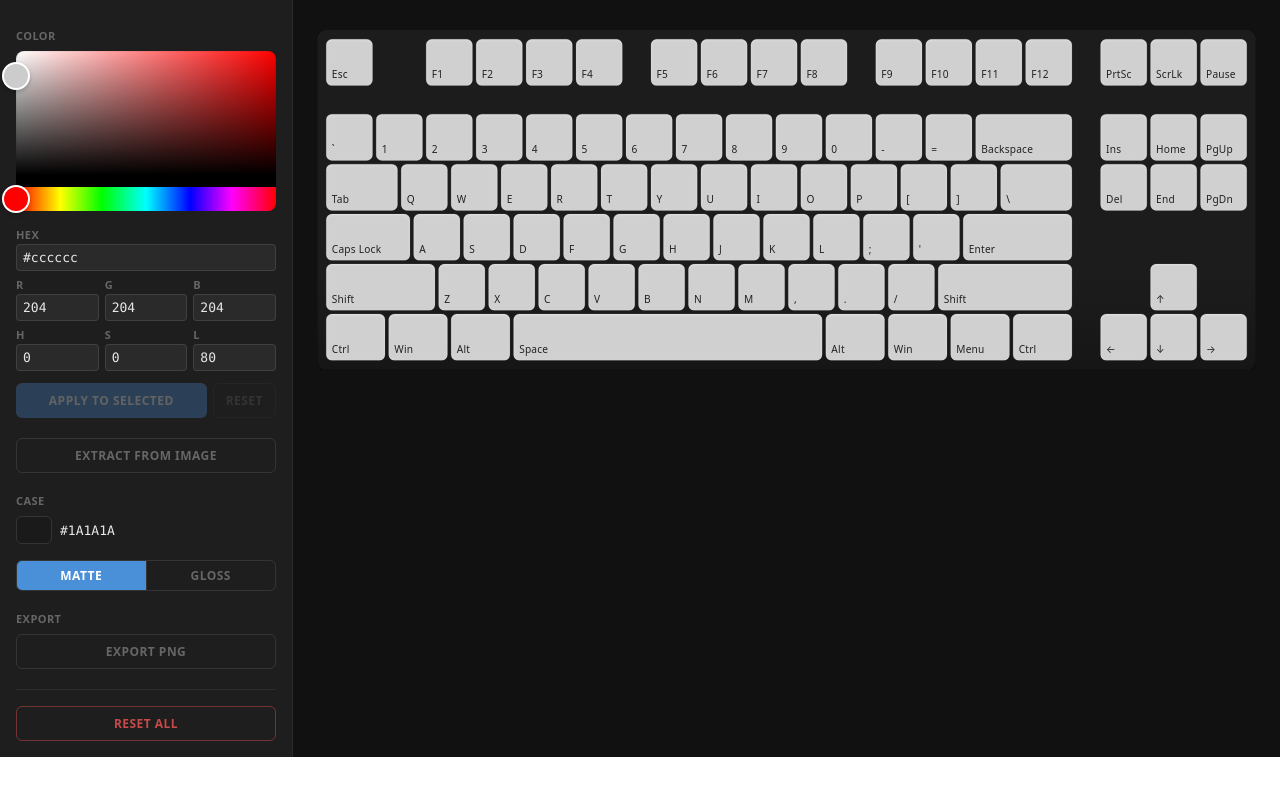
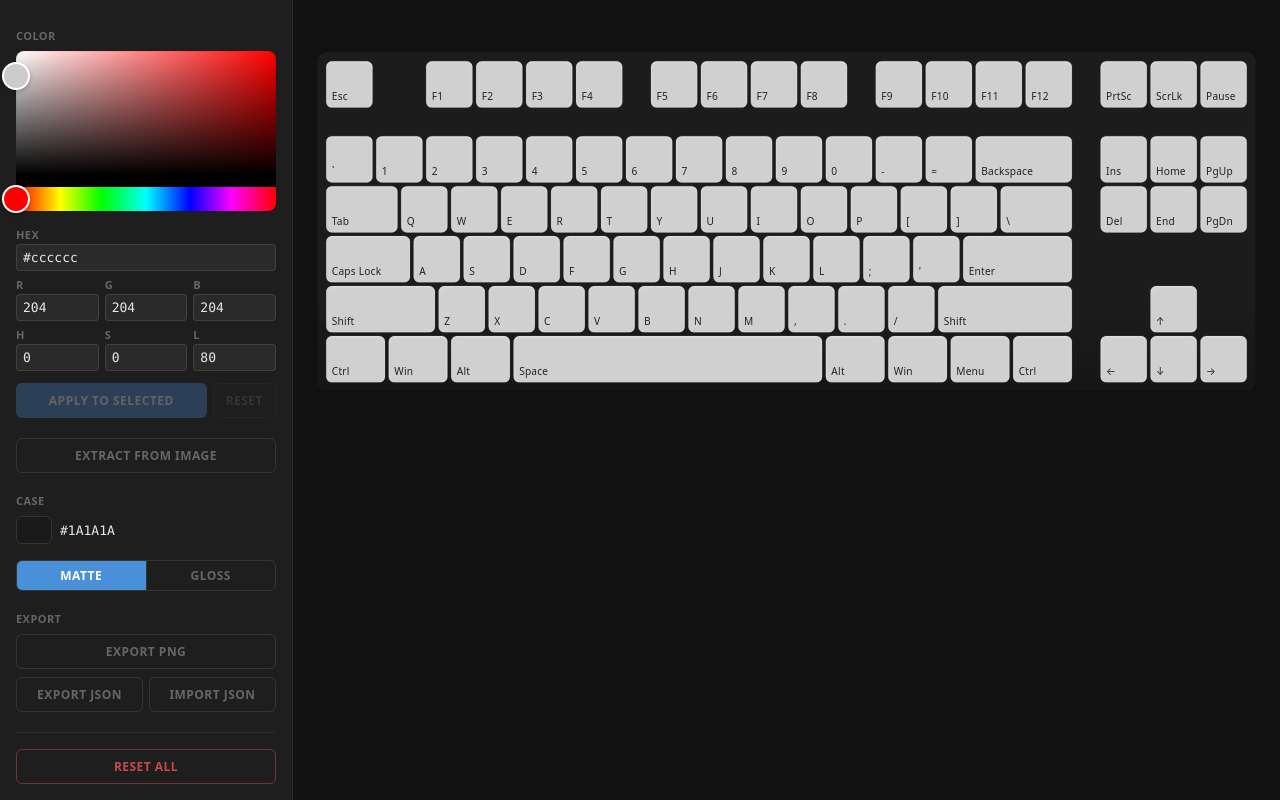
Before and after one commit to Ayrt0nZyr/KeyPalette, a React (Vite) app: page / in a window 1280 px wide. Shown: the part 357-1157 px from the top of the page. Before the commit the page ends 1114 px from the top, so only its background shows below. Built offline with nearby package versions, Linux system fonts and the light colour scheme.

Commit message:
V2 step 9: JSON import / export

```diff
--- a/src/components/ExportPanel/ExportPanel.jsx
+++ b/src/components/ExportPanel/ExportPanel.jsx
@@ -1,10 +1,12 @@
-import { useState } from 'react';
+import { useRef, useState } from 'react';
 import { exportPng } from '../../utils/exportPng.js';
+import { downloadColorway, deserializeColorway } from '../../utils/exportJson.js';
 import styles from './ExportPanel.module.css';
 
-export default function ExportPanel({ state, keyboardRef }) {
+export default function ExportPanel({ state, actions, keyboardRef }) {
   const [busy, setBusy] = useState(false);
   const [error, setError] = useState('');
+  const fileInputRef = useRef(null);
 
   const handleExportPng = async () => {
     setError('');
@@ -19,6 +21,35 @@ export default function ExportPanel({ state, keyboardRef }) {
     }
   };
 
+  const handleExportJson = () => {
+    setError('');
+    try {
+      downloadColorway(state);
+    } catch (e) {
+      setError(`JSON export failed: ${e?.message || e}`);
+    }
+  };
+
+  const handleImportClick = () => {
+    setError('');
+    fileInputRef.current?.click();
+  };
+
+  const handleFileChange = async (e) => {
+    const file = e.target.files?.[0];
+    // Reset so selecting the same file again still fires onChange.
+    e.target.value = '';
+    if (!file) return;
+    setError('');
+    try {
+      const text = await file.text();
+      const data = deserializeColorway(text);
+      actions.importColorway(data);
+    } catch (err) {
+      setError(err?.message || 'Import failed.');
+    }
+  };
+
   return (
     <div className={styles.section}>
       <h3 className={styles.sectionTitle}>Export</h3>
@@ -30,6 +61,21 @@ export default function ExportPanel({ state, keyboardRef }) {
       >
         {busy ? 'Exporting…' : 'Export PNG'}
       </button>
+      <div className={styles.row}>
+        <button type="button" className={styles.exportBtn} onClick={handleExportJson}>
+          Export JSON
+        </button>
+        <button type="button" className={styles.exportBtn} onClick={handleImportClick}>
+          Import JSON
+        </button>
+      </div>
+      <input
+        ref={fileInputRef}
+        type="file"
+        accept=".json"
+        onChange={handleFileChange}
+        style={{ display: 'none' }}
+      />
       {error && <p className={styles.error} role="alert">{error}</p>}
     </div>
   );
--- a/src/components/ExportPanel/ExportPanel.module.css
+++ b/src/components/ExportPanel/ExportPanel.module.css
@@ -40,6 +40,15 @@
   cursor: not-allowed;
 }
 
+.row {
+  display: flex;
+  gap: 6px;
+}
+
+.row .exportBtn {
+  flex: 1;
+}
+
 .error {
   margin: 0;
   font-size: 12px;
--- a/src/components/Toolbar/Toolbar.jsx
+++ b/src/components/Toolbar/Toolbar.jsx
@@ -95,7 +95,7 @@ export default function Toolbar({ state, actions, keyboardRef, onExtractFromImag
           ))}
         </div>
       </div>
-      <ExportPanel state={state} keyboardRef={keyboardRef} />
+      <ExportPanel state={state} actions={actions} keyboardRef={keyboardRef} />
       <div className={styles.dangerSection}>
         <button
           type="button"
--- a/src/hooks/useColorway.js
+++ b/src/hooks/useColorway.js
@@ -250,6 +250,33 @@ export default function useColorway() {
     [setStore],
   );
 
+  // Applies a validated imported colorway (V2 §9) onto the active slot,
+  // overwriting layout, case, key colors, and name. Selection is cleared.
+  const importColorway = useCallback(
+    (data) => {
+      setStore((prev) => {
+        const p = typeof prev === 'function' ? prev() : prev;
+        const cur = p.slots[p.active];
+        const keyColors = { ...data.keyColors };
+        const selectedKeys = [];
+        const activeColor = computeActiveColor(selectedKeys, keyColors, cur.activeColor);
+        const newSlots = [...p.slots];
+        newSlots[p.active] = {
+          ...cur,
+          layout: data.layout,
+          caseColor: data.caseColor ?? cur.caseColor,
+          caseFinish: data.caseFinish ?? cur.caseFinish,
+          keyColors,
+          colorwayName: data.name ?? cur.colorwayName,
+          selectedKeys,
+          activeColor,
+        };
+        return { ...p, slots: newSlots };
+      });
+    },
+    [setStore],
+  );
+
   // Slot management
   const saveSlot = useCallback(
     (index, name) => {
@@ -300,6 +327,7 @@ export default function useColorway() {
       resetSelectedKeys,
       resetAll,
       applyPreset,
+      importColorway,
       addColorsToHistory,
       clearColorHistory,
       saveSlot,
@@ -309,7 +337,7 @@ export default function useColorway() {
     [
       setLayout, setActiveColor, applyColorToSelected, toggleKeySelected,
       selectZone, setCaseColor, setCaseFinish, setWorkspace,
-      resetSelectedKeys, resetAll, applyPreset,
+      resetSelectedKeys, resetAll, applyPreset, importColorway,
       addColorsToHistory, clearColorHistory,
       saveSlot, loadSlot, createSlot,
     ],
--- /dev/null
+++ b/src/utils/exportJson.js
@@ -0,0 +1,72 @@
+// JSON import / export (V2 §9).
+//
+// serializeColorway builds the V2 export shape; deserializeColorway parses and
+// validates an imported file, throwing an Error with a user-facing message on
+// any failure so callers can show it inline.
+
+const VALID_LAYOUTS = ['60', '65', '75', 'tkl', 'full'];
+
+export function serializeColorway(state) {
+  return {
+    version: 2,
+    name: state.colorwayName,
+    layout: state.layout,
+    caseColor: state.caseColor,
+    caseFinish: state.caseFinish,
+    keyColors: { ...state.keyColors },
+    exportedAt: new Date().toISOString(),
+  };
+}
+
+// Accepts a JSON string or an already-parsed object. Returns the validated
+// data; throws Error(message) on invalid JSON or a failed validation check.
+export function deserializeColorway(raw) {
+  let data = raw;
+  if (typeof raw === 'string') {
+    try {
+      data = JSON.parse(raw);
+    } catch {
+      throw new Error('File is not valid JSON.');
+    }
+  }
+  if (!data || typeof data !== 'object') {
+    throw new Error('File does not contain a colorway.');
+  }
+  if (typeof data.version !== 'number') {
+    throw new Error('Missing or invalid "version" field.');
+  }
+  if (!VALID_LAYOUTS.includes(data.layout)) {
+    throw new Error('Unsupported or missing layout.');
+  }
+  if (!data.keyColors || typeof data.keyColors !== 'object') {
+    throw new Error('Missing or invalid "keyColors".');
+  }
+  return data;
+}
+
+// Serialize the current colorway and trigger a .json download.
+export function downloadColorway(state) {
+  const json = JSON.stringify(serializeColorway(state), null, 2);
+  const blob = new Blob([json], { type: 'application/json' });
+  const url = URL.createObjectURL(blob);
+  triggerDownload(url, `${slugify(state.colorwayName)}-${state.layout}.json`);
+  URL.revokeObjectURL(url);
+}
+
+function triggerDownload(href, filename) {
+  const a = document.createElement('a');
+  a.href = href;
+  a.download = filename;
+  document.body.appendChild(a);
+  a.click();
+  a.remove();
+}
+
+function slugify(name) {
+  const slug = (name || '')
+    .toLowerCase()
+    .trim()
+    .replace(/[^a-z0-9]+/g, '-')
+    .replace(/^-+|-+$/g, '');
+  return slug || 'colorway';
+}
```
